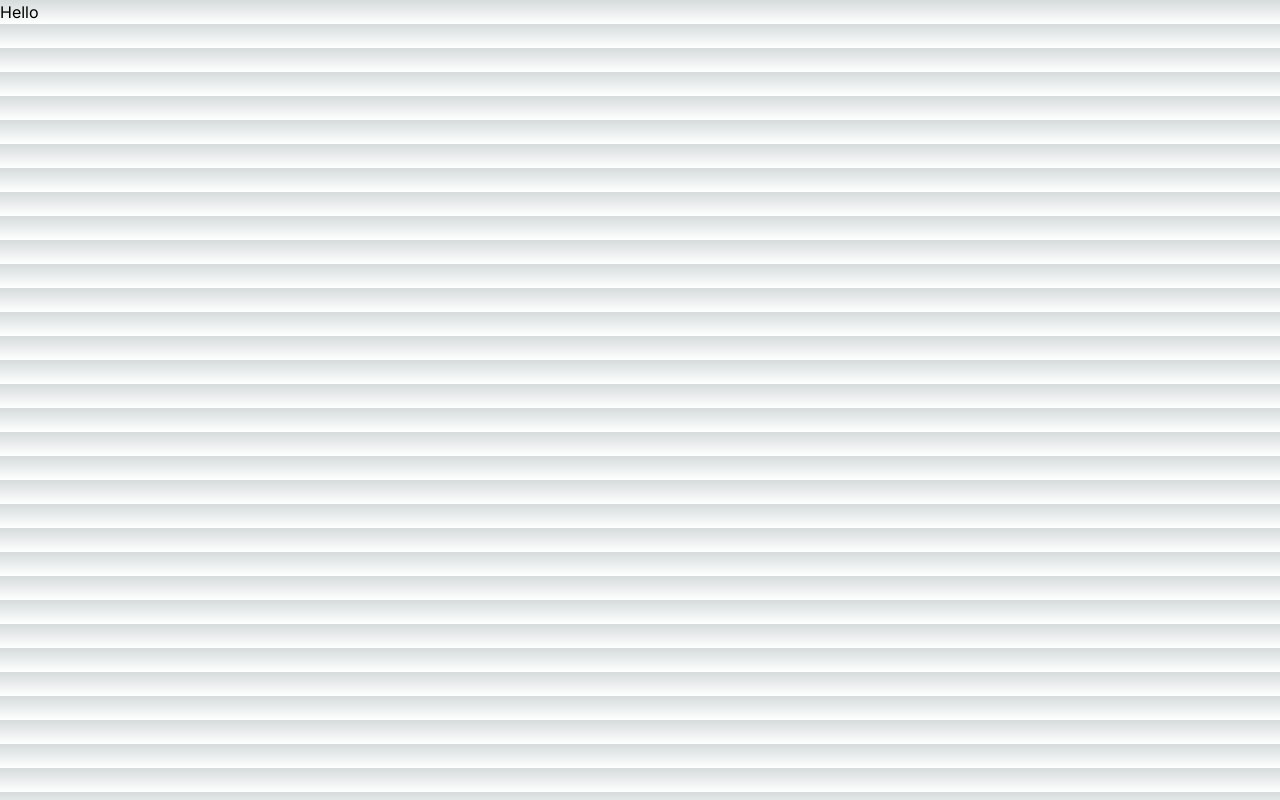
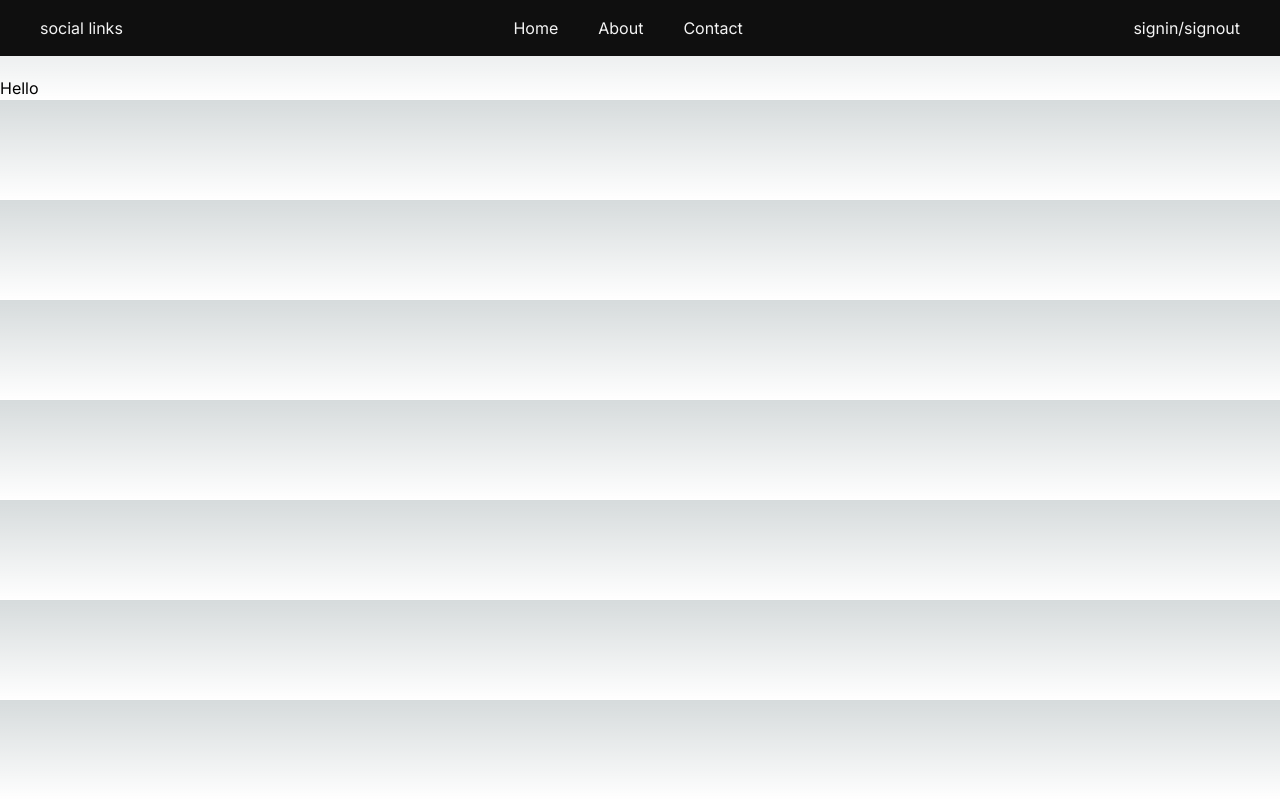
Before and after one commit to murphynd/GPT-next-app, a Next.js app: page / in a window 1280 px wide. Built offline with nearby package versions, Linux system fonts and the light colour scheme.

Commit message:
Nav bar added

```diff
--- /dev/null
+++ b/app/(shared)/NavBar.tsx
@@ -0,0 +1,24 @@
+import Link from "next/link";
+import React from "react";
+
+//type Props = {}
+
+// add three links to the navbar
+// add signin and signout buttons to the navbar
+function NavBar() {
+  return (
+    <header className='mb-5'>
+      <nav className='flex justify-between items-center w-full bg-wh-900 text-wh-10 px-10 py-4'>
+        <div className='hidden sm:block'>social links</div>
+        <div className='flex items-center gap-10 justify-between'>
+          <Link href='/'>Home</Link>
+          <Link href='/about'>About</Link>
+          <Link href='/contact'>Contact</Link>
+        </div>
+        <div className='flex items-center'>signin/signout</div>
+      </nav>
+    </header>
+  );
+}
+
+export default NavBar;
--- a/app/layout.tsx
+++ b/app/layout.tsx
@@ -1,22 +1,28 @@
-import './globals.css'
-import { Inter } from 'next/font/google'
+import "./globals.css";
+import { Inter } from "next/font/google";
+import NavBar from "app/(shared)/NavBar";
 
 // setting up font via nextjs
-const inter = Inter({ subsets: ['latin'] })
+const inter = Inter({ subsets: ["latin"] });
 
 export const metadata = {
-  title: 'Blog AI app',
-  description: 'Blog built in Jext Js that uses AI to generate content',
-}
-
+  title: "Blog AI app",
+  //SEO in the description
+  description: "Blog built in Jext Js that uses AI to generate content",
+};
+// global layout
 export default function RootLayout({
   children,
 }: {
-  children: React.ReactNode
+  children: React.ReactNode;
 }) {
   return (
-    <html lang="en">
-      <body className={inter.className}>{children}</body>
+    <html lang='en'>
+      <body className={inter.className}>
+        <NavBar />
+        {children}
+        {/* <Footer /> */}
+      </body>
     </html>
-  )
+  );
 }
--- a/app/page.tsx
+++ b/app/page.tsx
@@ -1,3 +1,4 @@
-export default function Home() {
-  return <main>Hello</main>
+function Home() {
+  return <main>Hello</main>;
 }
+export default Home;
--- /dev/null
+++ b/app/post/[id]/loading.tsx
@@ -0,0 +1,6 @@
+import React from "react";
+
+function Loading() {
+  return <div>Loading...</div>;
+}
+export default Loading;
--- a/tsconfig.json
+++ b/tsconfig.json
@@ -21,7 +21,8 @@
     ],
     "paths": {
       "@/*": ["./*"]
-    }
+    },
+    "baseUrl": "."
   },
   "include": ["next-env.d.ts", "**/*.ts", "**/*.tsx", ".next/types/**/*.ts"],
   "exclude": ["node_modules"]
```
Also changed, not shown: app/loading.tsx (deleted).
